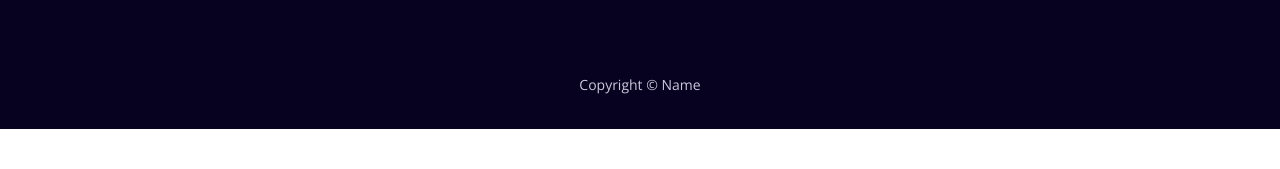
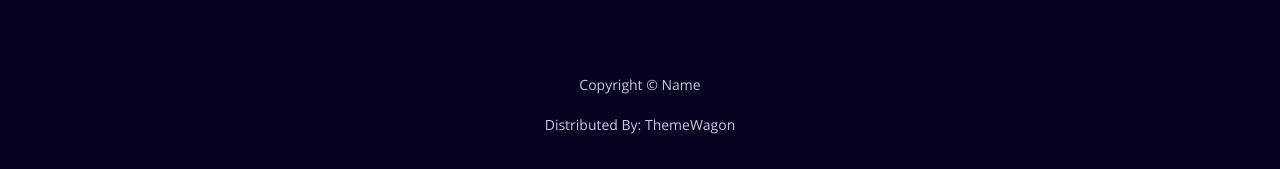
Before and after one commit to themezoz/revo, a plain HTML site: page article.html in a window 1280 px wide. Shown: the part 3619-3788 px from the top of the page. Before the commit the page ends 3748 px from the top, so only its background shows below. Drawn offline with nearby package versions, Linux system fonts and the light colour scheme.

Commit message:
update footer

```diff
--- a/article.html
+++ b/article.html
@@ -308,6 +308,9 @@
                 <div class="col-lg-12">
                     <p class="p-small">Copyright © <a href="#your-link">Name</a></p>
                 </div> <!-- end of col -->
+                <div class="col-lg-12">
+                    <p class="p-small">Distributed By: <a href="https://themewagon.com/" target="_blank">ThemeWagon</a></p>
+                </div> <!-- end of col -->
             </div> <!-- enf of row -->
         </div> <!-- end of container -->
     </div> <!-- end of copyright -->
```
Also changed, not shown: index.html (+3 -0 lines), privacy.html (+3 -0 lines), terms.html (+3 -0 lines).
